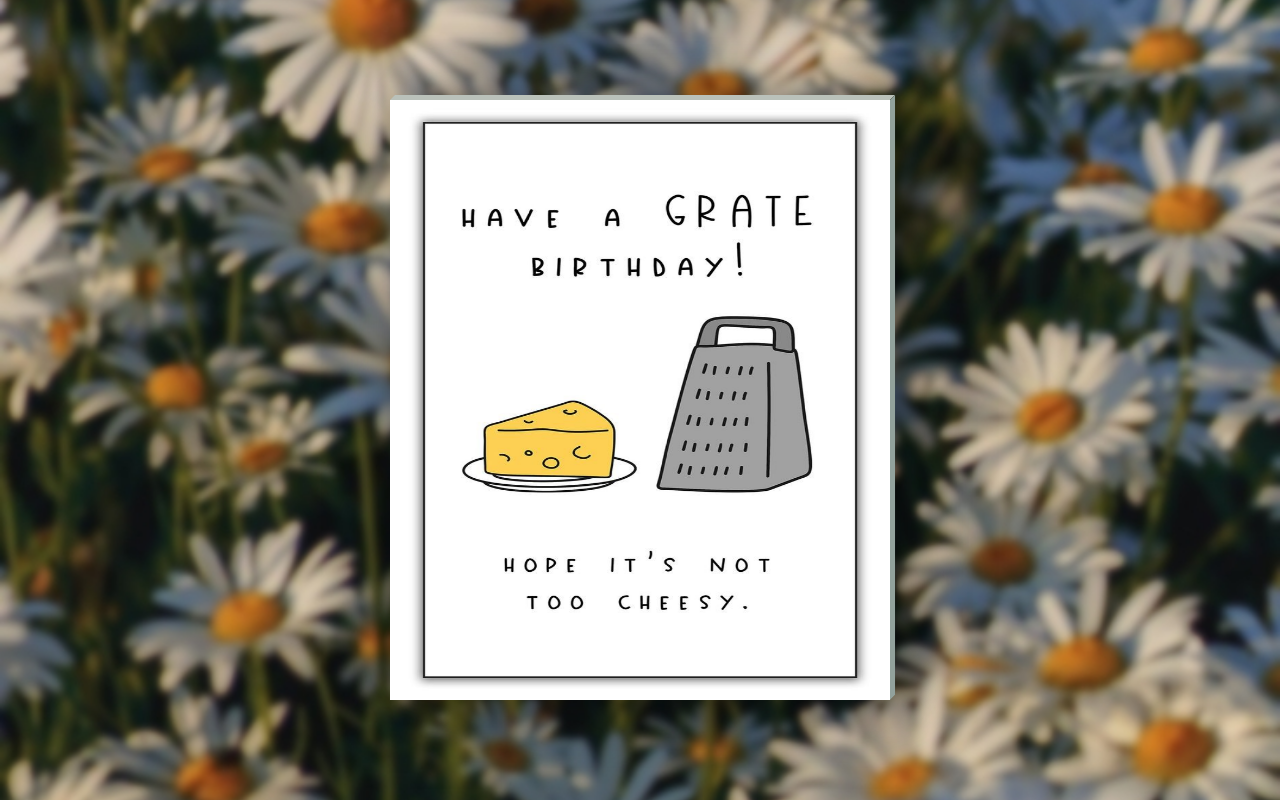
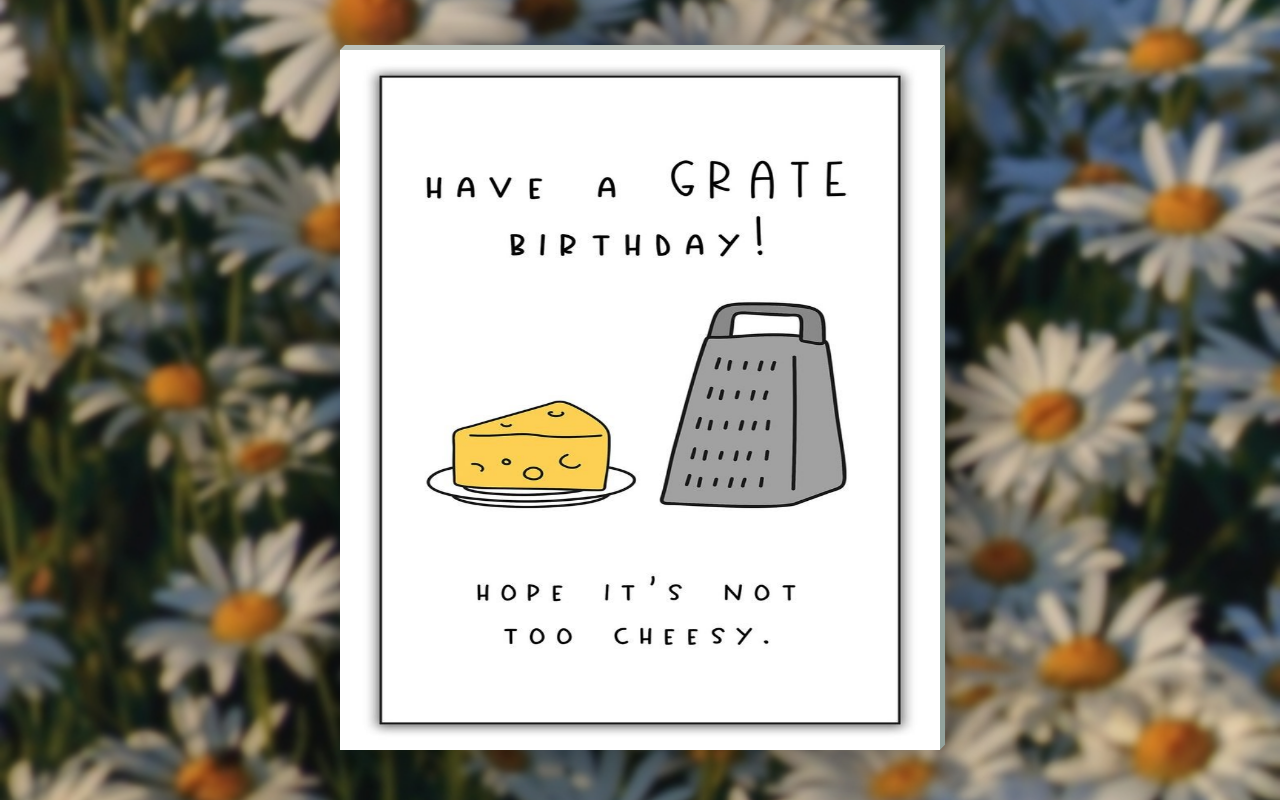
Before and after one commit to SushiDumb/Ms.A, a plain HTML site: page index.html in a window 1280 px wide. Drawn offline with Linux system fonts and the light colour scheme.

Commit message:
Update index.html

```diff
--- a/index.html
+++ b/index.html
@@ -43,8 +43,8 @@
         position: absolute;
         top: 50%;
         left: 50%;
-        width: 500px;
-        height: 600px;
+        width: 600px;
+        height: 700px;
         background: #e0e1dc;
         transform-style: preserve-3d;
         transform: translate(-50%,-50%) perspective(2000px);
@@ -99,8 +99,8 @@
     }
 
     .card .imgBox img {
-        min-width: 500px;
-        max-height: 600px;
+        min-width: 600px;
+        max-height: 700px;
     }
 
     .card:hover .imgBox {
@@ -124,7 +124,7 @@
     }
 
     .card .details p {
-        font-size: 27px;
+        font-size: 29px;
         line-height: 5px;
         padding: 0 0 0 20px;
     }
```
